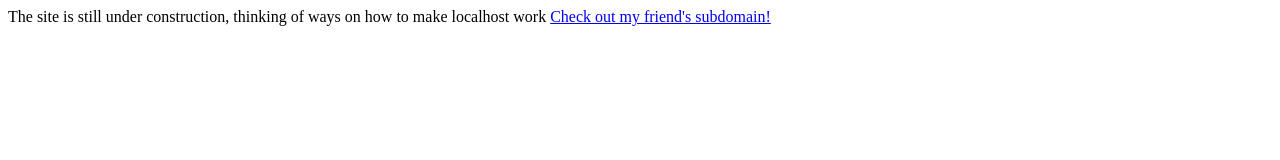
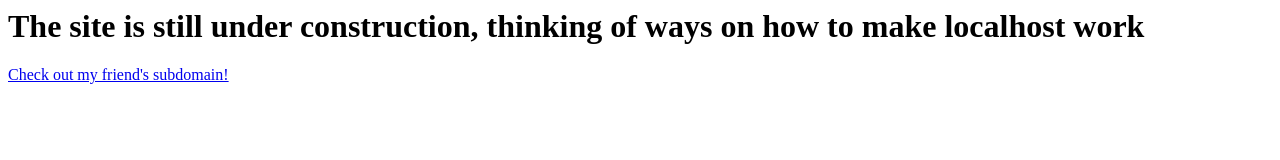
Before and after one commit to ContentGamer/84a9f2fb-0d26-4f32-b824-73dcb9b7f070, a plain HTML site: page index.html in a window 1280 px wide. Drawn offline with Linux system fonts and the light colour scheme.

Commit message:
Update index.html

```diff
--- a/index.html
+++ b/index.html
@@ -3,6 +3,6 @@
 </head>
 
 <body>
-  <h>The site is still under construction, thinking of ways on how to make localhost work</h>
+  <h1>The site is still under construction, thinking of ways on how to make localhost work</h1>
   <a href="https://max.contentgamer.net">Check out my friend's subdomain!</a>
 </body>
```
